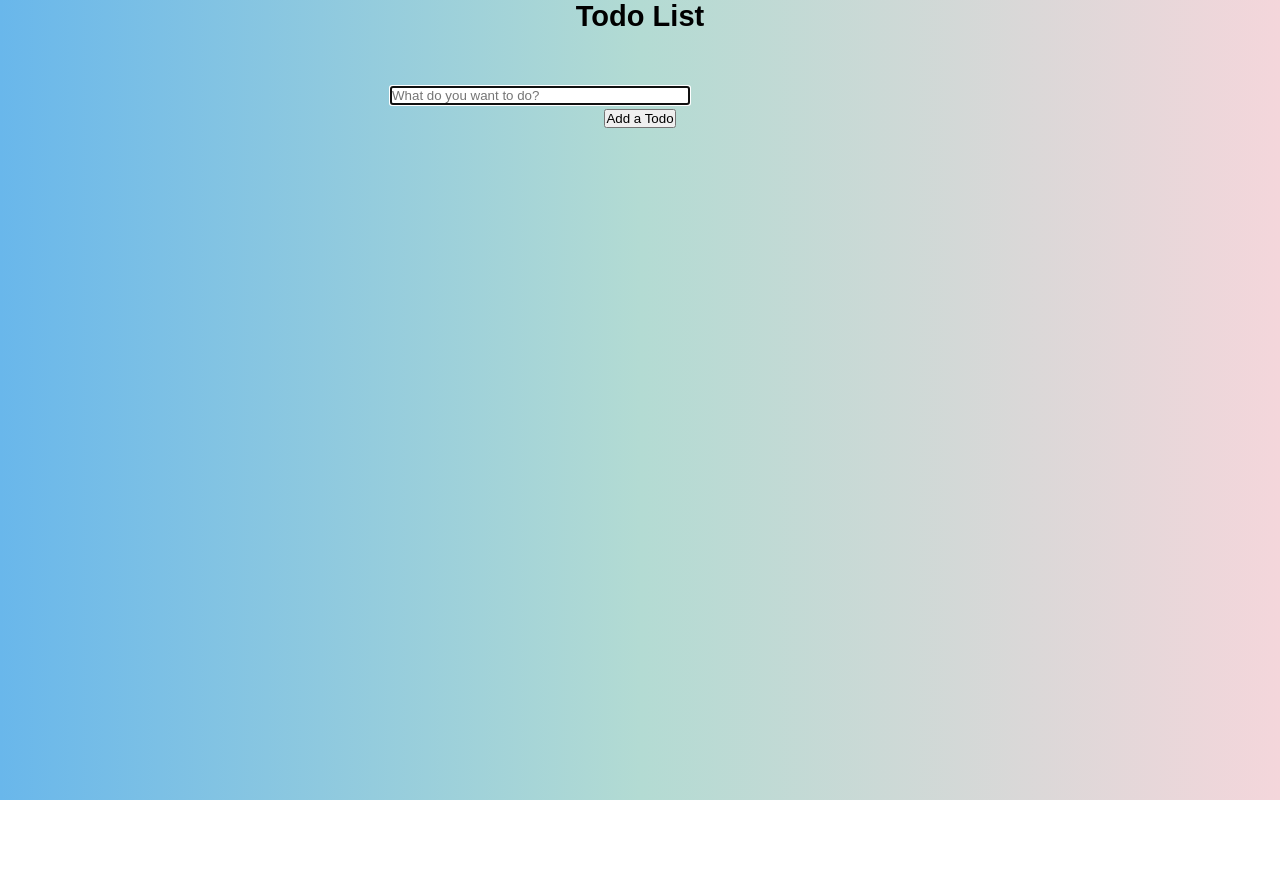
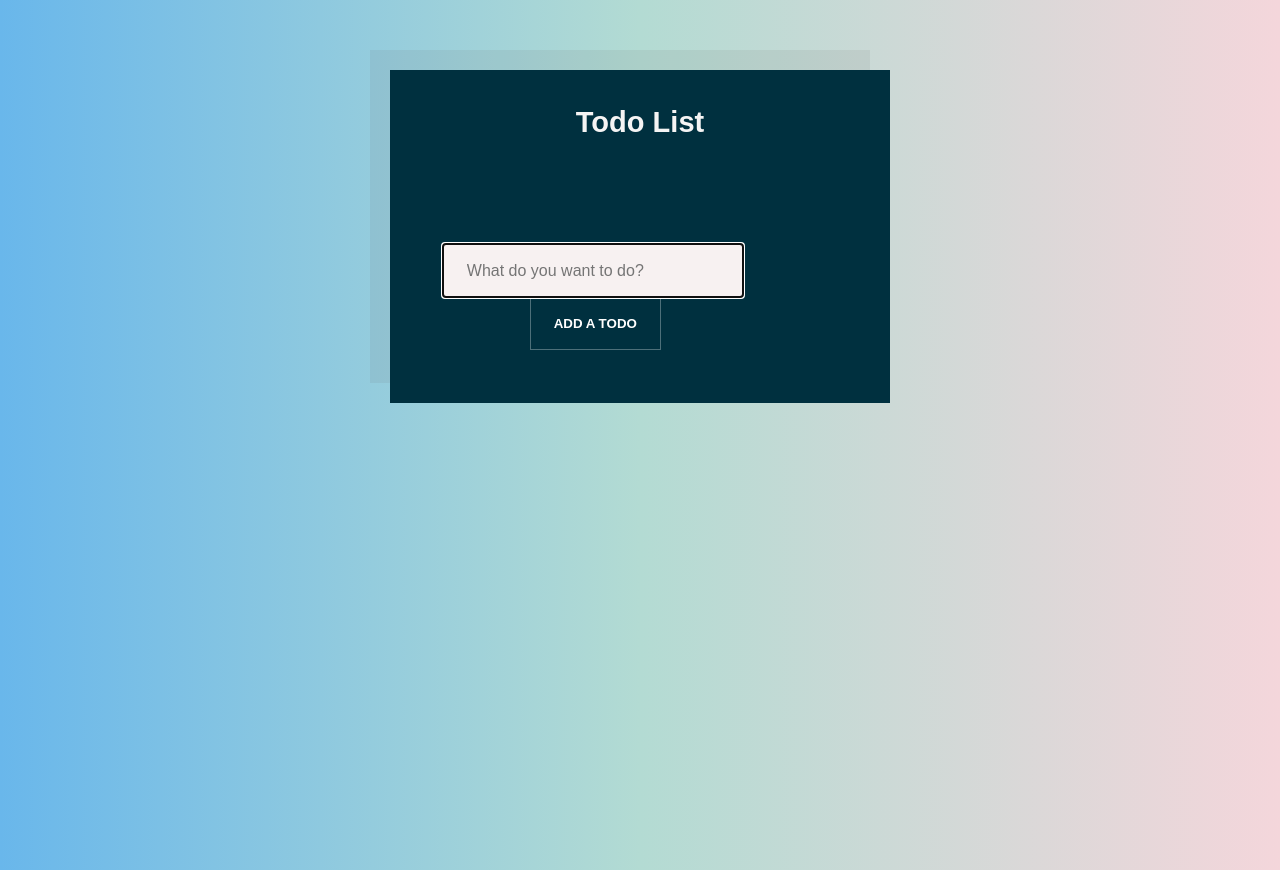
Before and after one commit to zuzuc/WBS-todolist, a React (Create React App) app in the folder todo-list/: page / in a window 1280 px wide. Before the commit the page ends 800 px from the top, so only its background shows below. Built offline with nearby package versions, Linux system fonts and the light colour scheme.

Commit message:
Masters of Disaster did some styling (-:

```diff
--- a/todo-list/src/NewTaskInput/NewTaskInput.css
+++ b/todo-list/src/NewTaskInput/NewTaskInput.css
@@ -5,8 +5,12 @@
 .NewTaskInput {
   margin-top: 3rem;
   display: flex;
-  flex-wrap: wrap;
+  justify-content: space-between;
+  align-items: start-flex;
+  position: relative;
 }
+
+/*flex-wrap: wrap;*/
 
 .NewTaskInput label {
   min-width: 100%;
@@ -36,7 +40,7 @@
 }
 
 .NewTaskInput button:hover {
-  background: #00303f;
+  background: #cae4db;
 }
 
 .NewTaskInput input,
--- a/todo-list/src/NewTaskInput/NewTaskInput.js
+++ b/todo-list/src/NewTaskInput/NewTaskInput.js
@@ -26,6 +26,7 @@ function NewTaskInput(props) {
   }
 
   return (
+    <div className="NewTaskInput">
     <form className= 'task-form' onSubmit={setSubmit} >
     <>
       <input
@@ -42,6 +43,7 @@ function NewTaskInput(props) {
       </button>
     </>
     </form>
+    </div>
   );
 }
 
--- a/todo-list/src/Task/Task.css
+++ b/todo-list/src/Task/Task.css
@@ -3,13 +3,15 @@
   margin: 0 -3rem 4px;
   padding: 1.1rem 3rem;
   justify-content: space-between;
-  align-items: center;
-  background: rgba(255, 255, 255, 0.1);
+  align-items: start-flex;
+  background: #cae4db;
 }
 
 .Task {
   position: relative;
   transition: opacity 0.4s linear;
+  max-width: 500px;
+  color: #00303f;
 }
 
 .Task.completed {
@@ -90,3 +92,12 @@
   font-family: "Quicksand", sans-serif;
   height: 3rem;
 }
+
+.box {
+  float: right;
+  width: 30%;
+  margin-right: 3.33333%;
+  padding: 20px;
+  background: #eee;
+  box-sizing: border-box;
+}
--- a/todo-list/src/Task/Task.js
+++ b/todo-list/src/Task/Task.js
@@ -1,6 +1,7 @@
 import React from "react";
 import {FaTrashAlt} from 'react-icons/fa'
 
+import './Task.css';
 
 function Task({ tasks, compTask, removeTask }) {
   // const [edit, setEdit] = useState ({
@@ -13,6 +14,7 @@ function Task({ tasks, compTask, removeTask }) {
 
 
   return tasks.map ((task, index) => (
+    <div className="Task">
       <div
          className={task.isComplete ? 'Task completed' : 'Task'}       //
          key={index}
@@ -20,13 +22,15 @@ function Task({ tasks, compTask, removeTask }) {
            <div key={task.id} onClick={() => compTask(task.id)} >
              {task.text}
            </div>
+
            <div className='icons'>
              <FaTrashAlt                                                          //icon connected to button
              onClick={() => removeTask(task.id)}
              className='remove-icon'
              />
            </div>
-          </div>
+      </div>
+      </div>
 
   ));
 
--- a/todo-list/src/TaskList/TaskList.css
+++ b/todo-list/src/TaskList/TaskList.css
@@ -3,7 +3,7 @@
   padding: 2rem 3rem 3rem;
   max-width: 500px;
   background: #00303f;
-  color: #fff;
+  color: #f5f4f4;
   box-shadow: -20px -20px 0px 0px rgba(100, 100, 100, 0.1);
   list-style: none;
 }
@@ -27,6 +27,6 @@
   margin-top: 0.2rem;
 }
 .remove-icon {
-  color: white;
+  color: #f5f4f4;
   cursor: pointer;
 }
--- a/todo-list/src/TaskList/TaskList.js
+++ b/todo-list/src/TaskList/TaskList.js
@@ -41,16 +41,19 @@ function TaskList() {
 
     return (
         //<> this is called fragment. It´s like an empty div
-        <>
-            <h2>Todo List</h2>
+
+        <div className="TaskList">
+            <h2>
+                Todo List </h2>
             <NewTaskInput onSubmit={addTask} />
             <Task
             tasks={tasks}
             compTask={compTask}
             removeTask={removeTask} />
-        </>
+        </div>
     );
 }
+
 
 export default TaskList;
 
```
